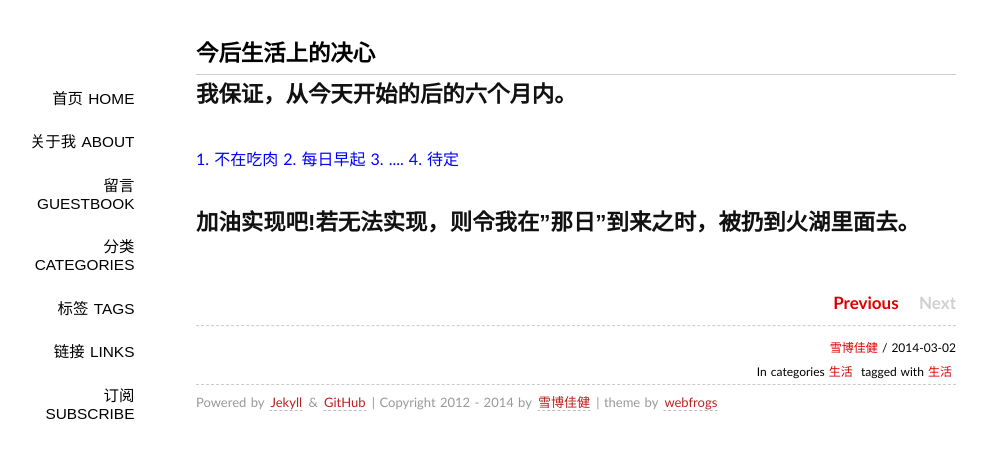
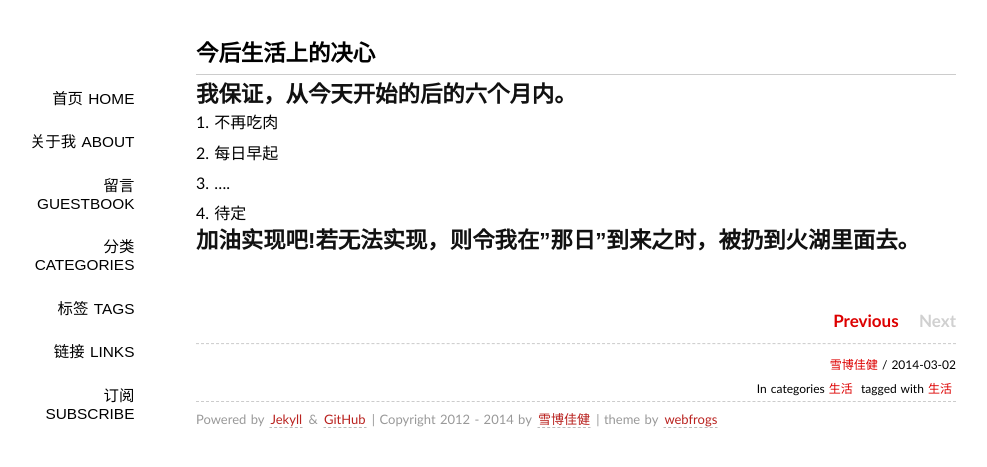
Before and after one commit to Successor/bigyuki.github.com, a Jekyll site: the page built from _posts/2014-03-02-Status.md, in a window 1280 px wide. Shown: the top 467 px of the page, without its empty margins (144-1131 px from the left). Built offline with Jekyll 4.4.1, drawn with Linux system fonts in a browser that asks for light colours; Markdown is read by kramdown in place of the engine named in the settings; comment, search, counter and statistics services are not loaded.

Commit message:
Update 2014-03-02-Status.md

```diff
--- a/_posts/2014-03-02-Status.md
+++ b/_posts/2014-03-02-Status.md
@@ -7,13 +7,10 @@ tags: [生活]
 ---
 
 ##我保证，从今天开始的后的六个月内。
-<br/>
-<font color=blue>
-1. 不在吃肉
+1. 不再吃肉
 2. 每日早起
 3. ....
 4. 待定
-</font>
 <br/>
 
 加油实现吧!若无法实现，则令我在"那日"到来之时，被扔到火湖里面去。
```
